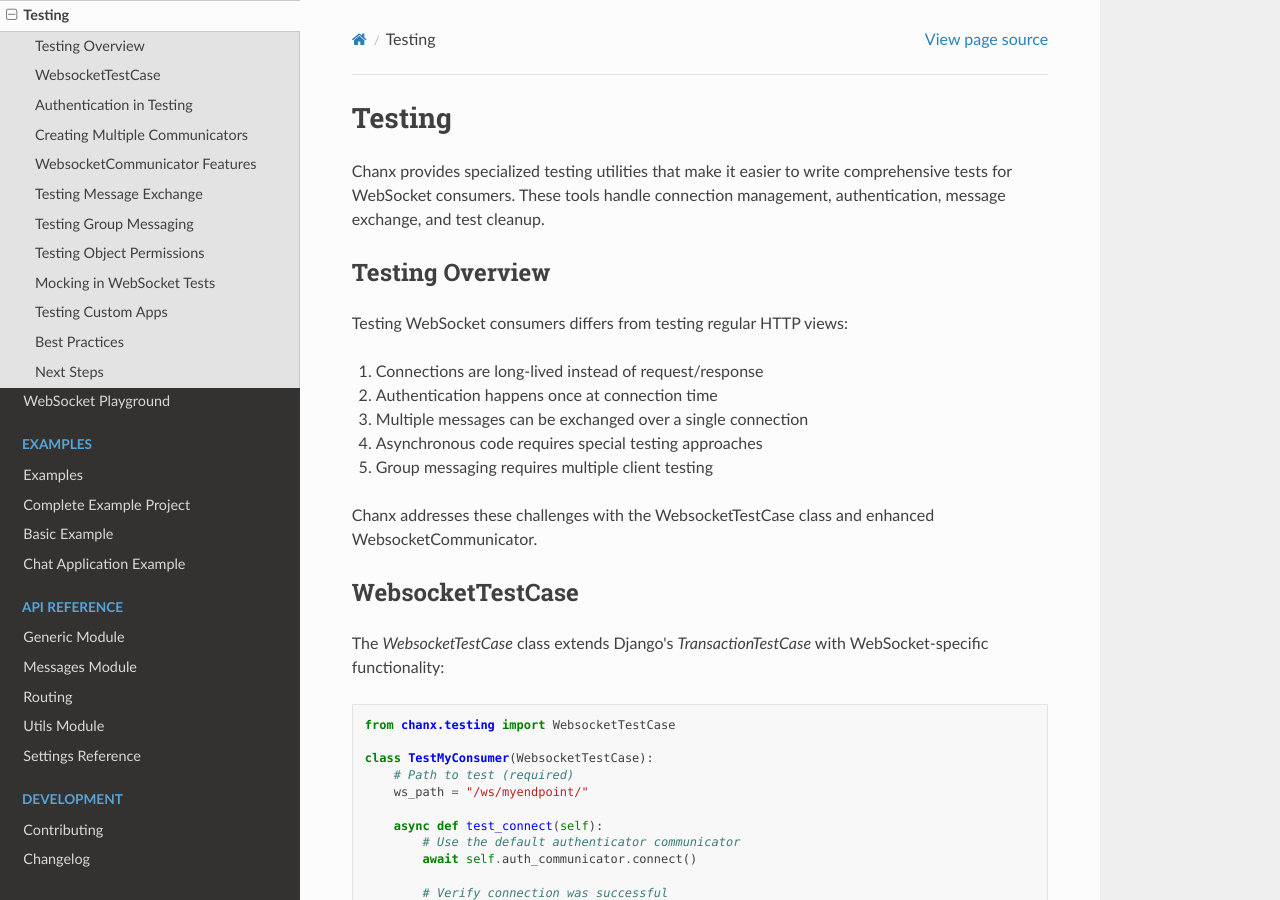
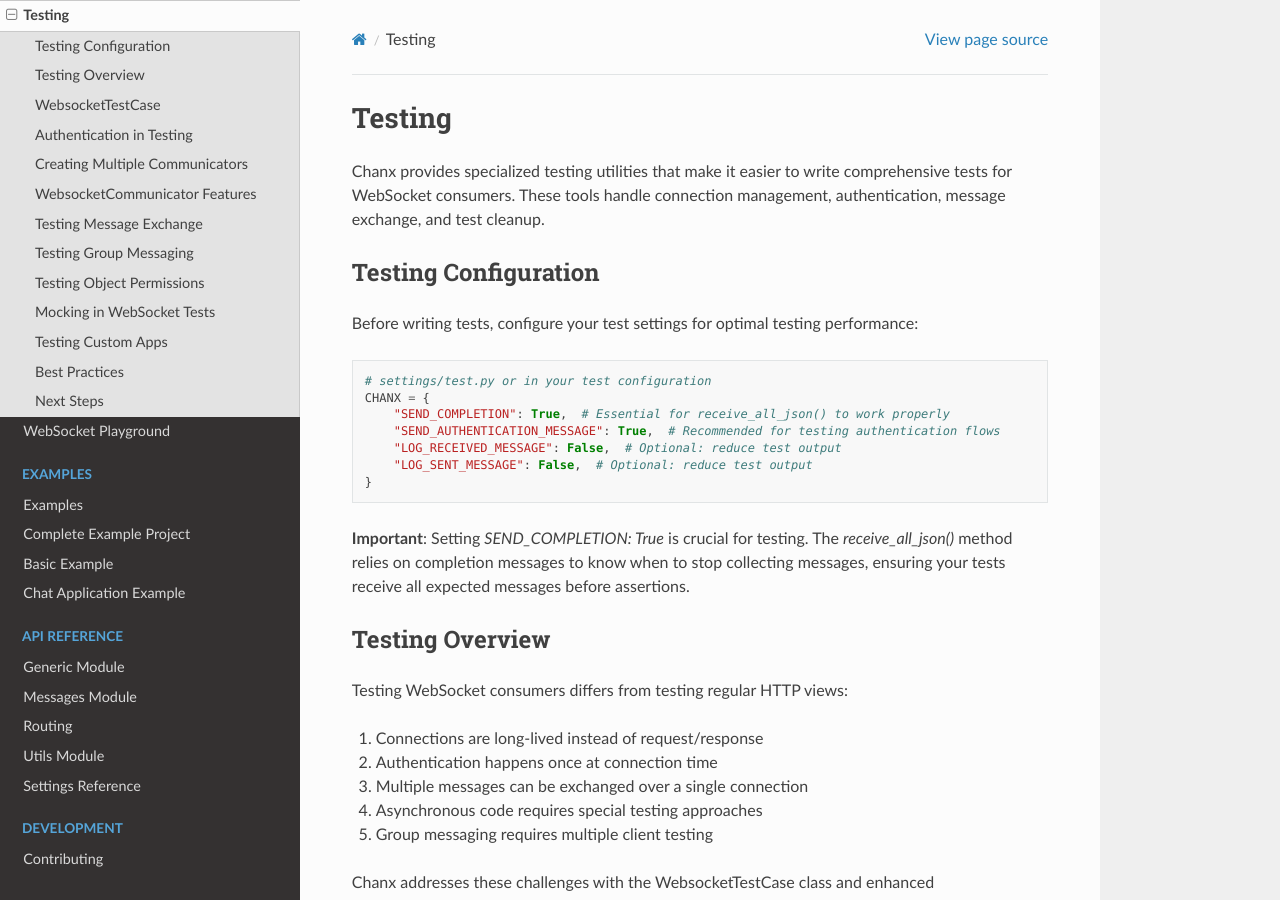
Before and after one commit to huynguyengl99/chanx, a Sphinx documentation site: the page built from docs/user-guide/testing.rst, in a window 1280 px wide and 900 px high. Built offline with Sphinx 7.4.7 and the Read the Docs theme 3.1.0, drawn with Linux system fonts in a browser that asks for light colours; some of the changed text lies outside the part shown.

Commit message:
fix(docs): update testing docs to remind user to set SEND_COMPLETION to true for properly testing

```diff
--- a/docs/user-guide/testing.rst
+++ b/docs/user-guide/testing.rst
@@ -1,6 +1,24 @@
 Testing
 =======
 Chanx provides specialized testing utilities that make it easier to write comprehensive tests for WebSocket consumers. These tools handle connection management, authentication, message exchange, and test cleanup.
+
+Testing Configuration
+---------------------
+Before writing tests, configure your test settings for optimal testing performance:
+
+.. code-block:: python
+
+    # settings/test.py or in your test configuration
+    CHANX = {
+        "SEND_COMPLETION": True,  # Essential for receive_all_json() to work properly
+        "SEND_AUTHENTICATION_MESSAGE": True,  # Recommended for testing authentication flows
+        "LOG_RECEIVED_MESSAGE": False,  # Optional: reduce test output
+        "LOG_SENT_MESSAGE": False,  # Optional: reduce test output
+    }
+
+**Important**: Setting `SEND_COMPLETION: True` is crucial for testing. The `receive_all_json()` method relies on
+completion messages to know when to stop collecting messages, ensuring your tests receive all expected messages
+before assertions.
 
 Testing Overview
 ----------------
@@ -157,9 +175,11 @@
     await communicator.send_message(ChatMessage(payload="Hello"))
 
     # Receive all messages until completion
+    # NOTE: Requires SEND_COMPLETION=True in test settings
     messages = await communicator.receive_all_json()
 
     # Receive messages including group completion
+    # NOTE: Also requires SEND_COMPLETION=True
     messages = await communicator.receive_all_json(wait_group=True)
 
     # Verify connection closed properly
@@ -379,15 +399,17 @@
 Best Practices
 --------------
 1. **Subclass WebsocketTestCase**: Create a custom test base class for your app
-2. **Set up authenticating fixtures**: Provide proper authentication in setUp
-3. **Use modern assert statements**: Use Python's built-in assert for cleaner tests
-4. **Test both success and failure**: Verify both positive and negative cases
-5. **Test group broadcasts**: Create multiple communicators to test group messaging
-6. **Use wait_group=True**: When testing group messages, use the wait_group parameter
-7. **Mock external services**: Use AsyncMock for external dependencies
-8. **Test database persistence**: Verify messages are properly stored/retrieved
-9. **Test lifecycle events**: Check connections, authentication, and disconnections
-10. **Use async test methods**: Write all test methods as async coroutines
+2. **Configure test settings**: Set `SEND_COMPLETION=True` in test environment for proper message collection
+3. **Set up authenticating fixtures**: Provide proper authentication in setUp
+4. **Use modern assert statements**: Use Python's built-in assert for cleaner tests
+5. **Test both success and failure**: Verify both positive and negative cases
+6. **Test group broadcasts**: Create multiple communicators to test group messaging
+7. **Use wait_group=True**: When testing group messages, use the wait_group parameter
+8. **Mock external services**: Use AsyncMock for external dependencies
+9. **Test database persistence**: Verify messages are properly stored/retrieved
+10. **Test lifecycle events**: Check connections, authentication, and disconnections
+11. **Use async test methods**: Write all test methods as async coroutines
+12. **Disable verbose logging**: Set logging flags to False in test settings to reduce output
 
 Next Steps
 ----------
```
Also changed, not shown: README.rst (+14 -0 lines), docs/examples/basic.rst (+17 -7 lines), docs/examples/chat.rst (+9 -0 lines), docs/introduction.rst (+7 -0 lines).
